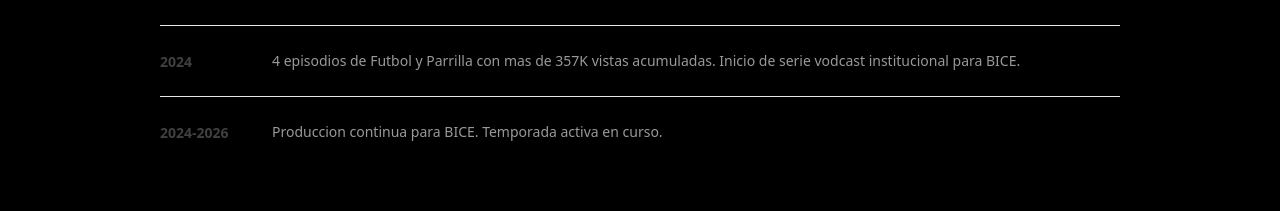
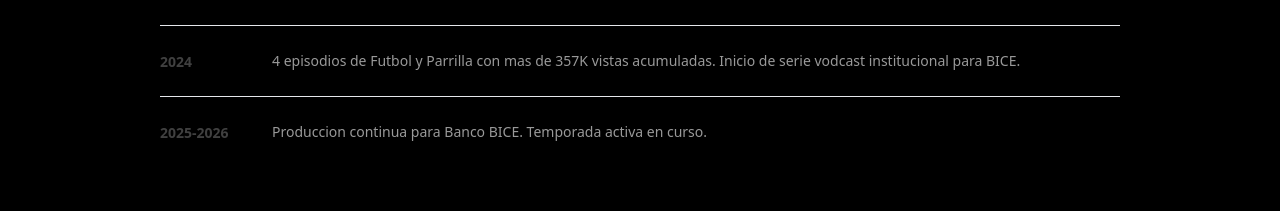
Before and after one commit to TronxGroup/Dekaelo-Media, a Next.js app: page /quienes-somos in a window 1280 px wide. Shown: the part 1882-2093 px from the top of the page. Built offline with nearby package versions, Linux system fonts and the light colour scheme.

Commit message:
Update page.tsx

```diff
--- a/app/quienes-somos/page.tsx
+++ b/app/quienes-somos/page.tsx
@@ -23,7 +23,7 @@ const milestones = [
   { year: "2015", text: "Video tutorial para Oximixo supera 3.8M de vistas en YouTube con 18K likes. Organico, sin pauta." },
   { year: "2023", text: "Mas de 20 episodios para la Camara de Comercio Asia Pacifico y serie para iGromi." },
   { year: "2024", text: "4 episodios de Futbol y Parrilla con mas de 357K vistas acumuladas. Inicio de serie vodcast institucional para BICE." },
-  { year: "2024-2026", text: "Produccion continua para BICE. Temporada activa en curso." },
+  { year: "2025-2026", text: "Produccion continua para Banco BICE. Temporada activa en curso." },
 ];
 
 const values = [
```
